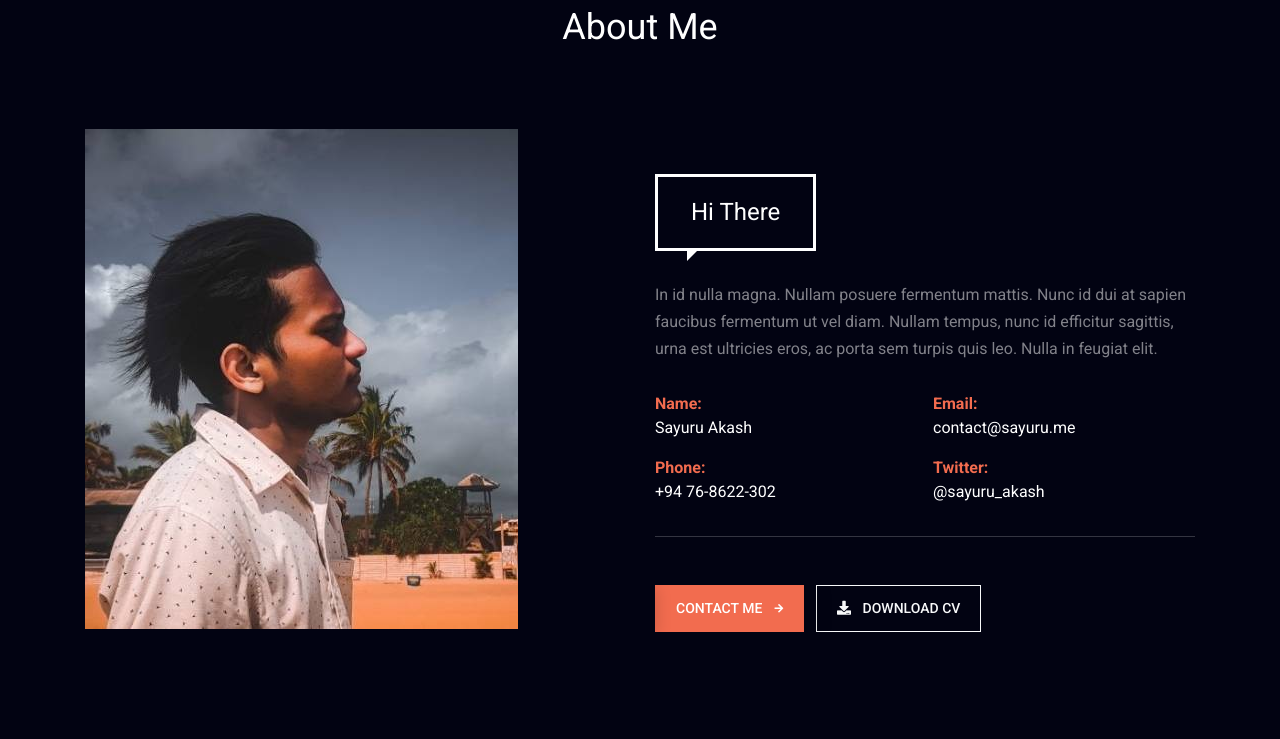
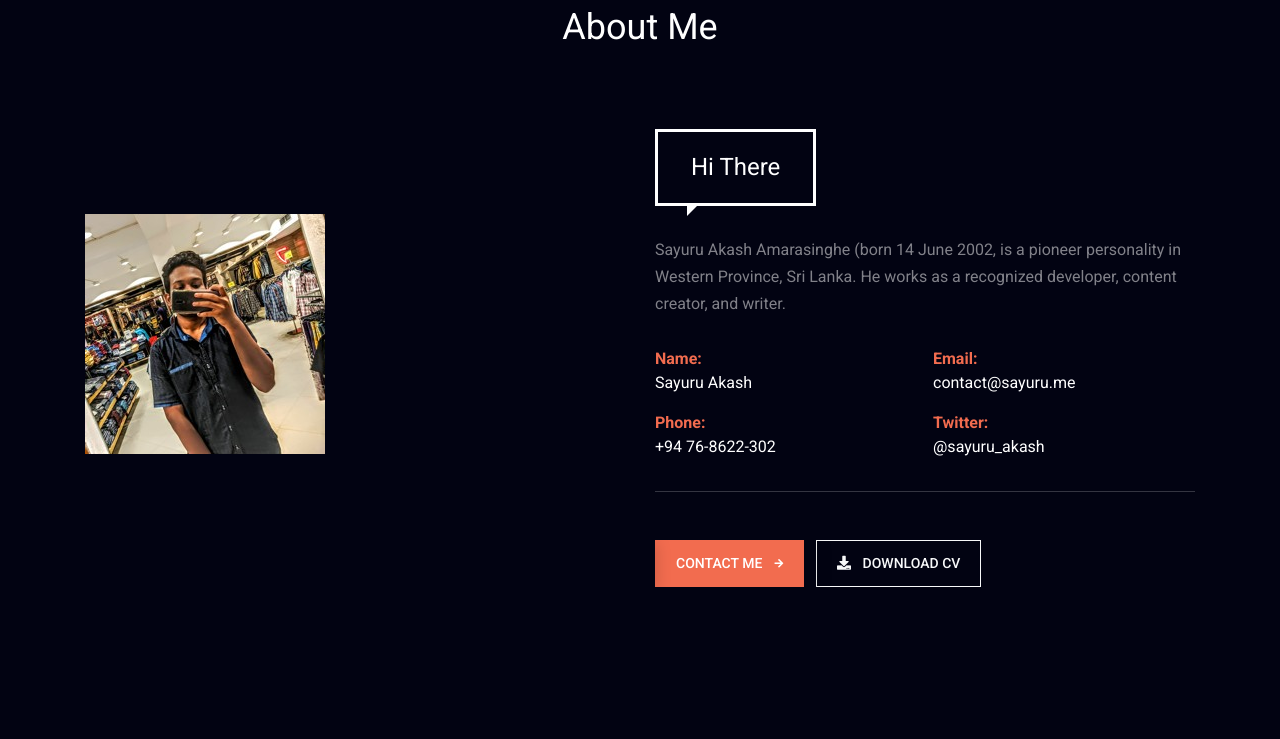
Before and after one commit to sayuru-akash/sayuru-akash.github.io, a plain HTML site: page index.html in a window 1280 px wide. Shown: the part 1820-2559 px from the top of the page. Drawn offline with Linux system fonts and the light colour scheme.

Commit message:
Update biodata

```diff
--- a/index.html
+++ b/index.html
@@ -315,14 +315,13 @@
                     <!--end ts-title-->
                     <div class="row ts-align__vertical">
                         <div class="col-md-6">
-                            <img src="assets/img/sayuru-akash-looking-away.jpg" alt="" class="mw-100 mb-5">
+                            <img src="assets/img/avatar.jpg" alt="" class="mw-100 mb-5">
                         </div>
                         <div class="col-md-6">
                             <h4 class="ts-bubble-border">Hi There</h4>
                             <p>
-                                In id nulla magna. Nullam posuere fermentum mattis. Nunc id dui at sapien faucibus fermentum
-                                ut vel diam. Nullam tempus, nunc id efficitur sagittis, urna est ultricies eros, ac porta
-                                sem turpis quis leo. Nulla in feugiat elit.
+                                Sayuru Akash Amarasinghe (born 14 June 2002, is a pioneer personality in Western Province, Sri Lanka.
+                                He works as a recognized developer, content creator, and writer.
                             </p>
                             <dl class="ts-column-count-2">
                                 <dt>Name:</dt>
```
